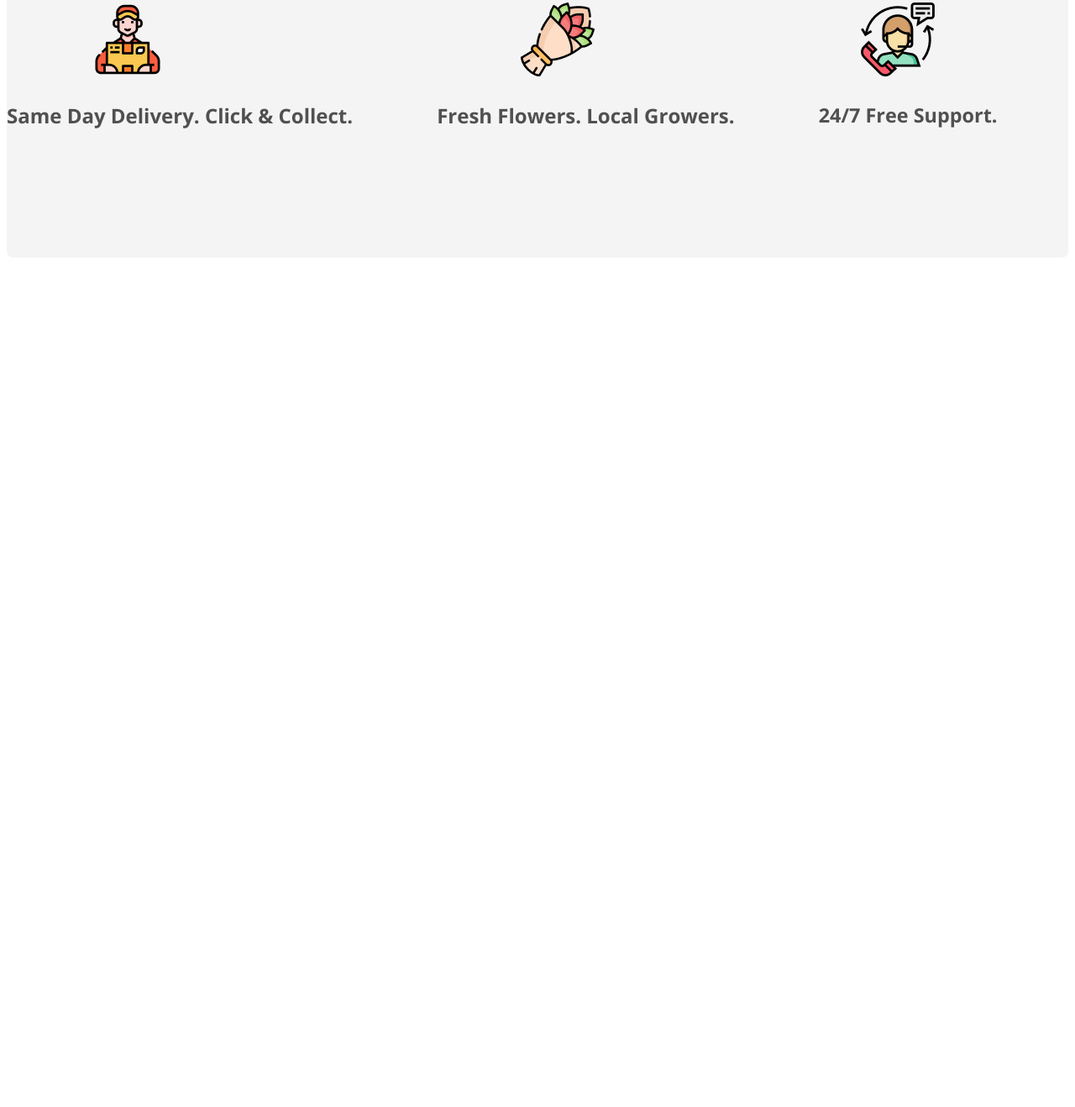
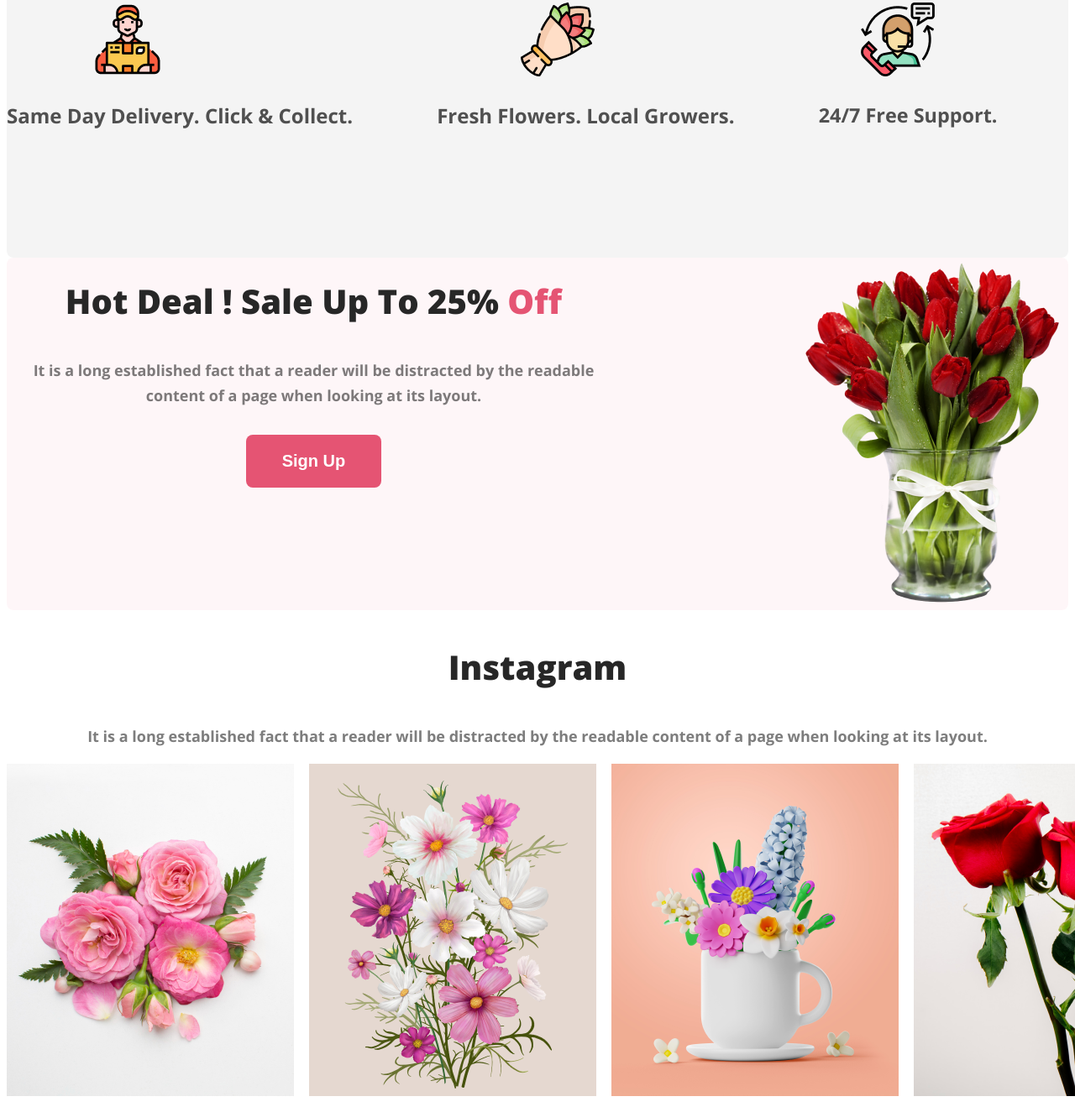
Before and after one commit to arifulislam12233/flower-shop-protfolio, a plain HTML site: page index.html in a window 1280 px wide. Shown: the part 1830-3149 px from the top of the page at 84% size. Before the commit the page ends 2145 px from the top, so only its background shows below. Drawn offline with nearby package versions, Linux system fonts and the light colour scheme.

Commit message:
added devolpment

```diff
--- a/index.html
+++ b/index.html
@@ -104,9 +104,76 @@
  </div>
 
 
+ <header class="background-colour">
+    <div class="devolopment">
+        <div>
+            <h3 class="web-title">Hot Deal ! Sale Up To 25% <span class="text-primary">Off</span></h3>
+
+            <p class="web-description">It is a long established fact that a reader will be distracted by the readable content of a page when looking at its layout.</p>
+
+            <div class="sign-up">
+                <button class="button-primary">Sign Up</button>
+            </div>
 
 
-        </setion>
+
+        </div>
+        <img src="Flower Asset/pngwing 8.png" alt="">
+
+    </div>
+
+
+
+</header>
+
+<div>
+    <div>
+        <h3 class="instagram">Instagram</h3>
+    </div>
+    <div>
+        <p class="paragraph">It is a long established fact that a reader will be distracted by the readable content of a page when looking at its layout.</p>
+    </div>
+
+</div>
+
+
+<div class="full-container">
+    <div>
+        <img src="Flower Asset/Flower 01.png" alt="">
+    </div>
+    <div>
+        <img src="Flower Asset/Rectangle 4.png" alt="">
+    </div>
+    <div>
+        <img src="Flower Asset/Rectangle 5.png" alt="">
+    </div>
+    <div>
+        <img src="Flower Asset/Rectangle 6.png" alt="">
+    </div>
+
+
+
+
+
+
+
+</div>
+
+
+
+
+
+
+
+
+
+
+
+
+
+
+
+  </setion>
 
     </main>
     <footer>
--- a/styles/protfolio.css
+++ b/styles/protfolio.css
@@ -73,6 +73,8 @@ main{
 .skills{
     display:flex;
     gap: 24px;
+
+
 
 }
         .image-container{
@@ -171,3 +173,52 @@ line-height: 35px;
 
 
 }
+
+.devolopment{
+    display: flex;
+    gap: 215px;
+}
+.web-title{
+    color: #272727;
+font-size: 40px;
+font-weight: 800;
+line-height: normal;
+text-align: center;
+margin-top: 24px;
+}
+.web-description{
+    color: rgba(39, 39, 39, 0.60);
+text-align: center;
+font-size: 18px;
+font-weight: 400;
+line-height: 30px;
+}
+.sign-up{
+    text-align: center;
+margin-top: 32px;
+}
+.text-primary{
+    color: #E55473;
+}
+.background-colour{
+    border-radius: 8px;
+background: rgba(229, 84, 115, 0.05);
+}
+.instagram{color: #272727;
+    text-align: center;
+    font-size: 40px;
+    font-weight: 800;
+
+}
+.paragraph{
+    color: rgba(39, 39, 39, 0.60);
+text-align: center;
+font-size: 18px;
+font-weight: 400;
+line-height: 30px;
+}
+.full-container{
+    display: flex;
+    gap:18px;
+    background:;
+}
```
